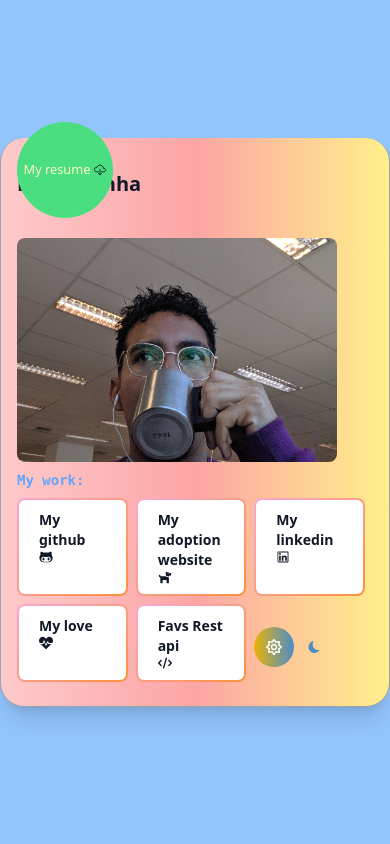
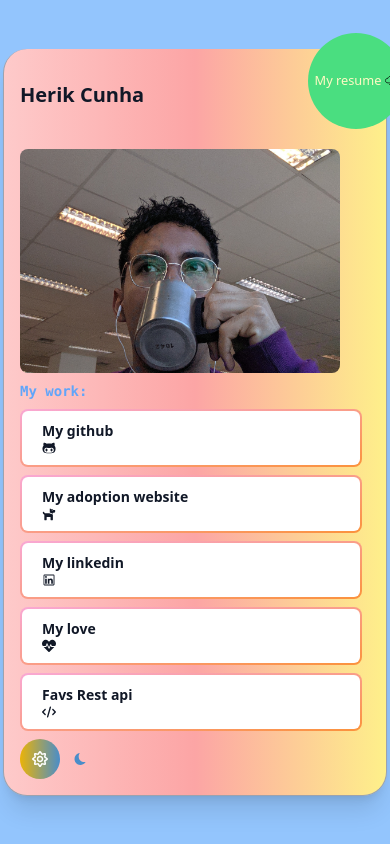
Before and after one commit to rherik/card-component, a React (Vite) app: page / in a window 390 px wide. Built offline with nearby package versions, Linux system fonts and the light colour scheme.

Commit message:
feat: add mobile first design

```diff
--- a/src/App.tsx
+++ b/src/App.tsx
@@ -8,7 +8,7 @@ function App() {
   return (
     <>
       <div className='h-screen font-sans bg-blue-300 dark:bg-blue-950 flex justify-center items-center'>
-        <section className="sm:w-64 md:w-[64px] lg:w-[520px]">
+        <section className="w-96 md:w-[348px] lg:w-[680px]">
             <Card
             body='My work:'
             title='Herik Cunha'
--- a/src/components/Badge.tsx
+++ b/src/components/Badge.tsx
@@ -9,7 +9,7 @@ const Badge = ({text}: BadgeInterface) => {
         <a href={resume}
         target="_blank"
         rel="noopener noreferrer">
-            <div className='flex justify-center items-center sm:ml-[280px] md:ml-[290px] lg:ml-[420px] -mt-12 fixed w-24 h-24 rounded-full bg-green-400'>
+            <div className='flex justify-center items-center ml-72 md:ml-[260px] lg:ml-[580px] -mt-12 fixed w-24 h-24 rounded-full bg-green-400'>
                 <small className='text-yellow-100'>{text}</small>
                 <IoCloudDownloadOutline className="pl-1"/>
             </div>
--- a/src/components/Card.tsx
+++ b/src/components/Card.tsx
@@ -17,7 +17,7 @@ const Card = ({ body, btn, btn2, btn3, btn4, btn5, title, badge, image }: CardIn
       {image && <img src={image} alt="Herik svg" className='h-56 w-80 rounded-lg' />}
       <div className="pt-2">
         <p className='text-sm text-blue-400 font-semibold font-mono flex items-center'>{body}</p>
-        <div className="grid grid-cols-3 pt-2">
+        <div className="grid pt-2 lg:grid-cols-3 md:grid-cols-2">
           {btn && <Button text={btn.text} referencia={btn.referencia} icon={btn.icon} />}
           {btn2 && <Button text={btn2.text} referencia={btn2.referencia} icon={btn2.icon} />}
           {btn3 && <Button text={btn3.text} referencia={btn3.referencia} icon={btn3.icon} />}
```
